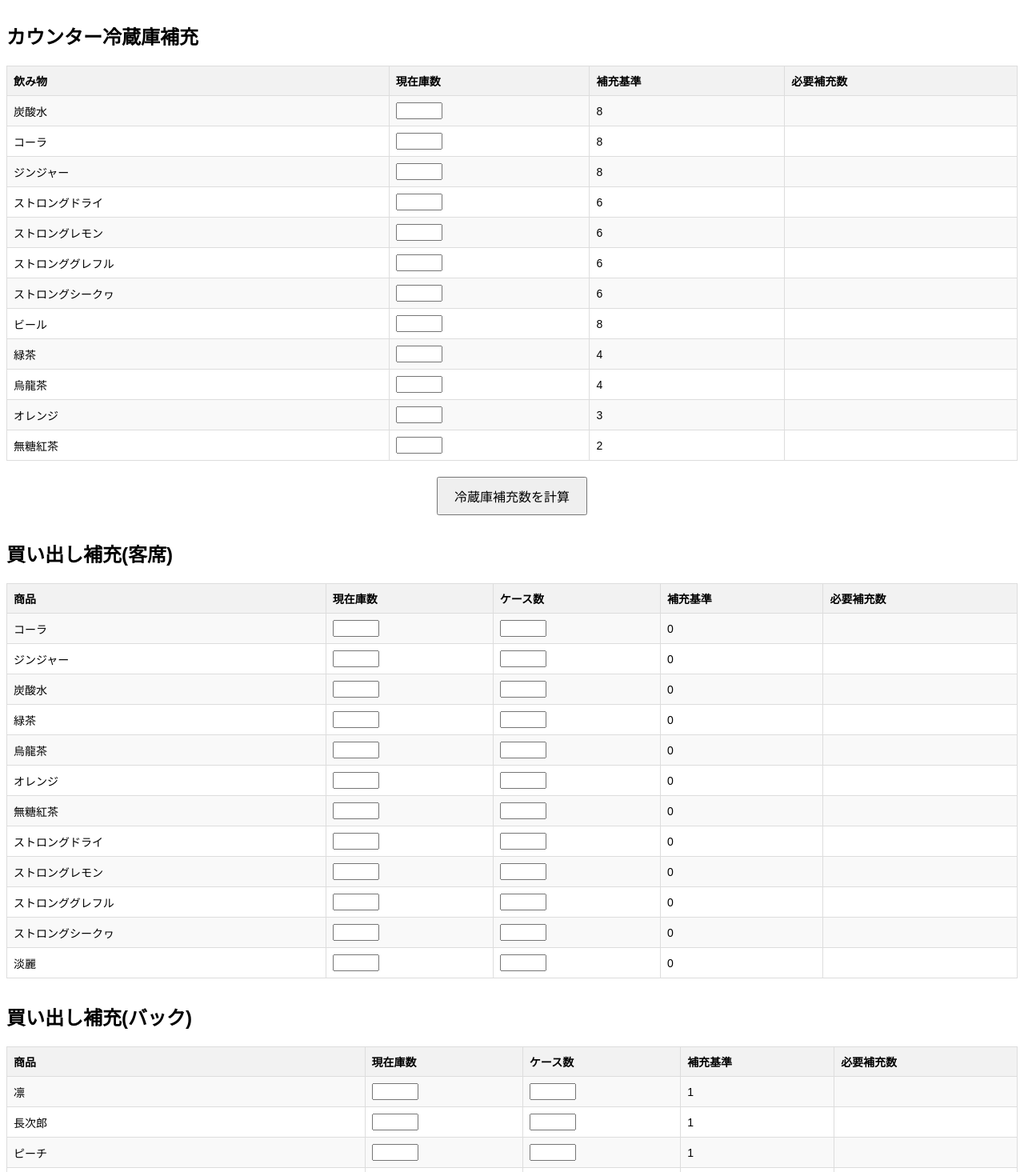
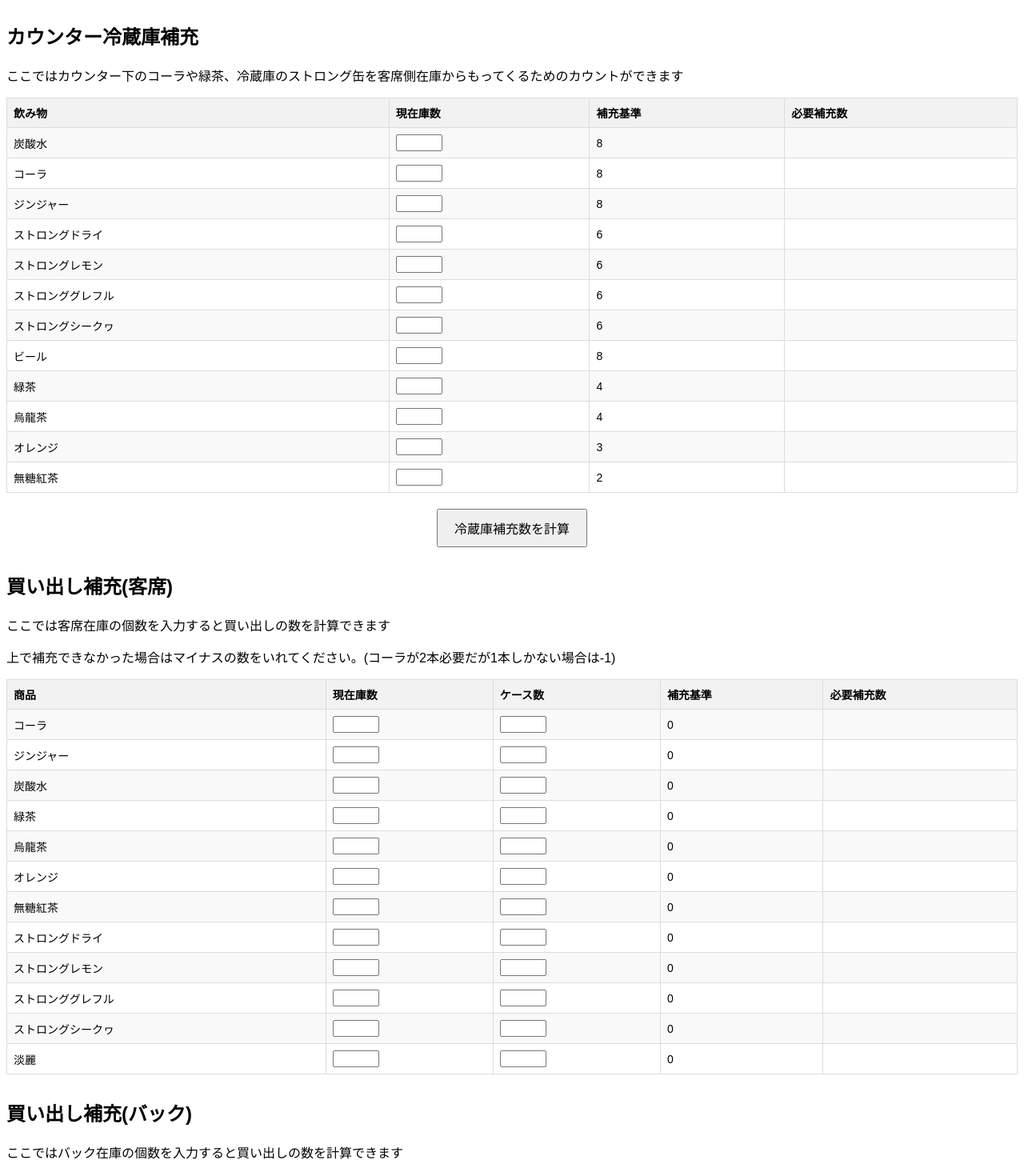
Before and after one commit to kusootaku/ToyokoTool, a plain HTML site: page index.html in a window 1280 px wide. Shown: the part 61-1526 px from the top of the page at 80% size. Drawn offline with Linux system fonts and the light colour scheme.

Commit message:
説明文章を追加

```diff
--- a/index.html
+++ b/index.html
@@ -106,6 +106,7 @@
  <h1>ToYokoTool</h1>
 
  <h2>カウンター冷蔵庫補充</h2>
+ <p>ここではカウンター下のコーラや緑茶、冷蔵庫のストロング缶を客席側在庫からもってくるためのカウントができます</p>
  <table id="reizoukoTable">
   <thead>
    <tr>
@@ -135,6 +136,8 @@
 
 
  <h2>買い出し補充(客席)</h2>
+ <p>ここでは客席在庫の個数を入力すると買い出しの数を計算できます</p>
+ <p>上で補充できなかった場合はマイナスの数をいれてください。(コーラが2本必要だが1本しかない場合は-1)</p>
  <table id="kaidashiKyakuTable">
   <thead>
    <tr>
@@ -162,6 +165,7 @@
  </table>
 
  <h2>買い出し補充(バック)</h2>
+ <p>ここではバック在庫の個数を入力すると買い出しの数を計算できます</p>
  <table id="kaidashiBackTable">
   <thead>
    <tr>
@@ -205,6 +209,7 @@
   </select> 個
  </div>
  <h2>報告用</h2>
+ <p>特に買い出しに行く必要はないが在庫報告する必要のあるバック在庫を入力します</p>
  <table id="houkokuTable">
   <thead>
    <tr>
@@ -225,6 +230,7 @@
   </tbody>
  </table>
 
+ <p><br><br>以上の表を入力し終わったら下のボタンを押してください。買い出しリストと報告文章が作成されます</p>
  <button onclick="generateShoppingListAndReport()">買い出しリスト＆在庫報告生成</button>
 
  <label for="shoppingListOutput">買い出しリスト:</label>
```
